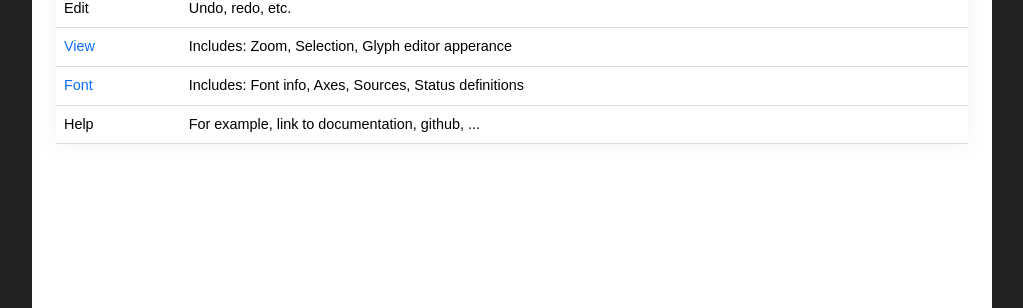
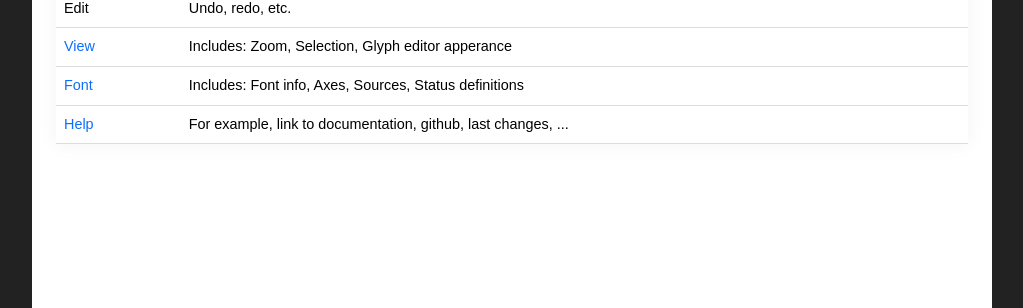
Before and after one commit to googlefonts/fontra-docs, a Jekyll site: the page built from _reference/menu.md, in a window 1280 px wide. Shown: the part 333-641 px from the top of the page, without its empty margins (128-1151 px from the left). Built offline with Jekyll 4.4.1, drawn with Linux system fonts in a browser that asks for light colours; nearby versions of some CDN libraries; some web fonts are replaced.

```diff
--- a/_reference/menu.md
+++ b/_reference/menu.md
@@ -40,7 +40,7 @@ order     : 600
 <td>Includes: Font info, Axes, Sources, Status definitions</td>
 </tr>
 <tr>
-<td>Help</td>
-<td>For example, link to documentation, github, ...</td>
+<td><a href='../menu/help'>Help</a></td>
+<td>For example, link to documentation, github, last changes, ...</td>
 </tr>
 </table>
```
Also changed, not shown: _reference/menu/help.md (added, +39 -0 lines).
